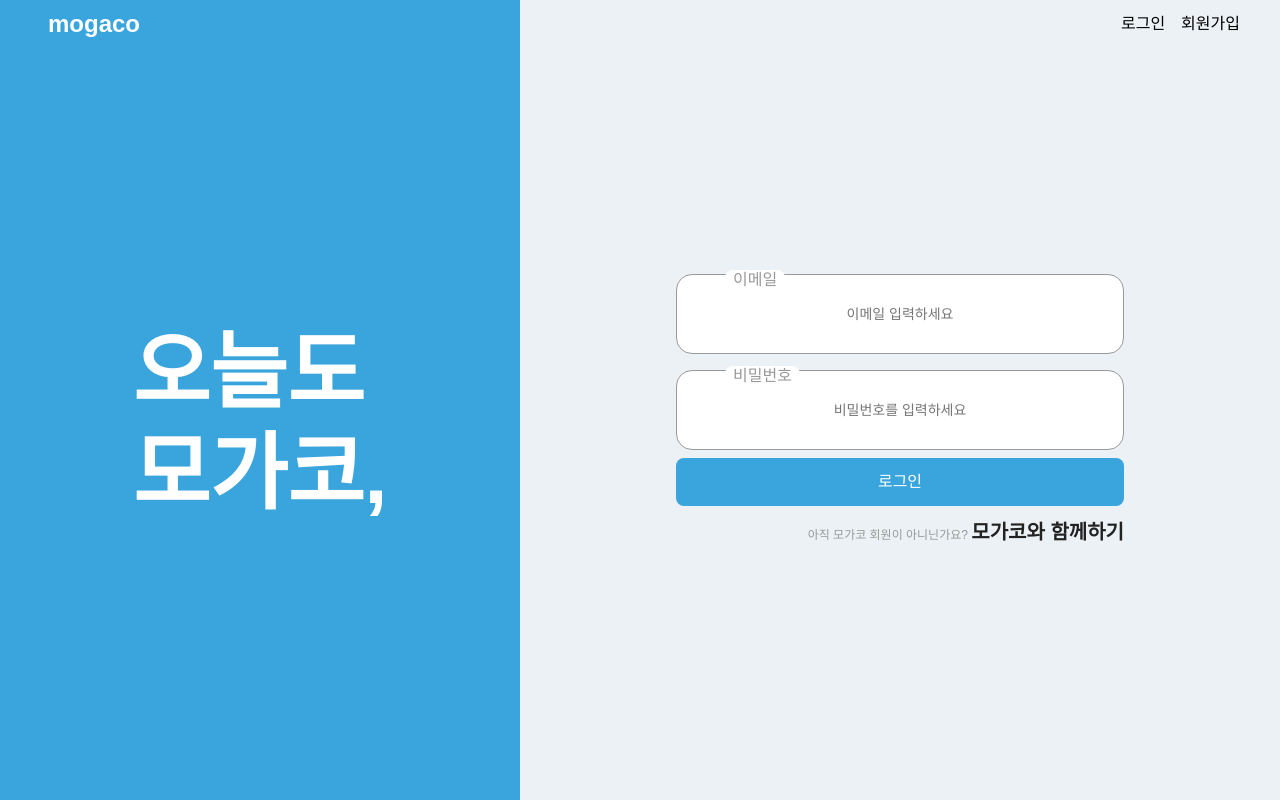
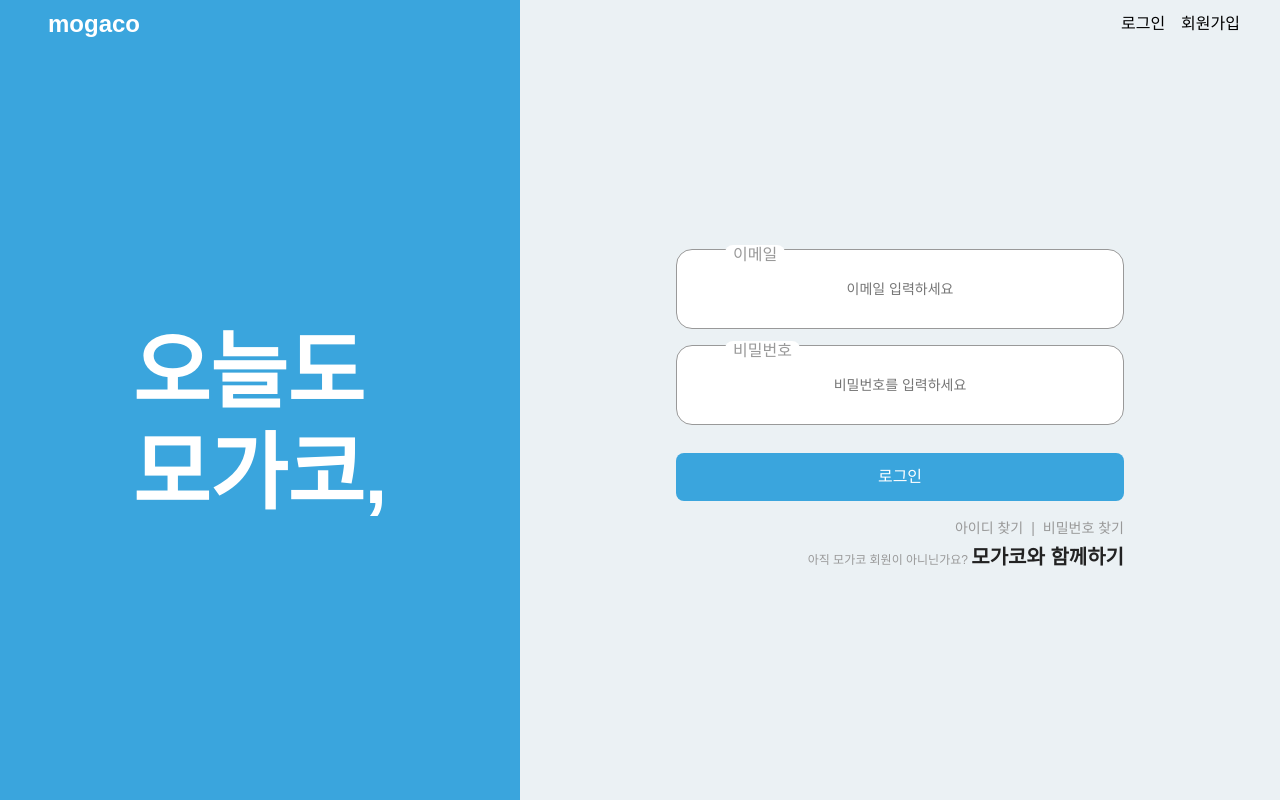
Before and after one commit to LoggingCo/mogaco.next.ts, a Next.js app: page /sign in a window 1280 px wide. Built offline with nearby package versions, Linux system fonts and the light colour scheme; no server answers; a web font is replaced by a local one.

Commit message:
feat: msw mocking api, room, mogaco, room-list
msw mocking api 추가 구현

```diff
--- a/src/__mock__/api/user.api.ts
+++ b/src/__mock__/api/user.api.ts
@@ -7,6 +7,7 @@ export const userLogin = rest.post('/api/user/login', async (req, res, ctx) => {
   let password;
 
   await req.json().then((data) => {
+    console.log(data);
     email = data.email;
     password = data.password;
   });
--- a/src/apis/Auth/authApi.ts
+++ b/src/apis/Auth/authApi.ts
@@ -12,16 +12,16 @@ class AuthApi implements AuthAptiImpl {
   }
 
   login({ data }: AuthApiParamType): Promise<AxiosResponse<any>> {
-    console.log(data);
-    return this.baseHttp.post('/login', data);
+    console.log(this.baseHttp);
+    return this.baseHttp.post(this.path + '/login', data);
   }
 
   logout(): Promise<AxiosResponse<any>> {
-    return this.tokenHttp.post('/logout');
+    return this.tokenHttp.post(this.path + '/logout');
   }
 
   signup({ data }: AuthApiParamType): Promise<AxiosResponse<any>> {
-    return this.baseHttp.post(this.path, data);
+    return this.baseHttp.post(this.path + '/signup', data);
   }
 
   jwtrefresh({ token }: AuthApiParamType): Promise<AxiosResponse<any>> {
--- a/src/apis/Http/http.ts
+++ b/src/apis/Http/http.ts
@@ -11,7 +11,7 @@ import TokenRepository from '@/repository/TokenRepository';
 
 // types
 type baseApiConstructorType = {
-  baseURL: string | undefined;
+  baseURL?: string | undefined;
   tokenActive?: boolean | undefined;
 };
 
--- a/src/apis/index.ts
+++ b/src/apis/index.ts
@@ -2,12 +2,25 @@ import AuthApi from './Auth/authApi';
 import Http from './Http/http';
 
 // api http
-export const baseHttp = new Http({
+
+const mookHttp = new Http({
+  baseURL: '/api',
+  tokenActive: false,
+});
+
+const TokenMookHttp = new Http({
+  baseURL: '/api',
+  tokenActive: false,
+});
+
+const baseHttp = new Http({
   baseURL: process.env.NEXT_PUBLIC_BASE_URL,
   tokenActive: false,
 });
 
-export const TokenbaseHttp = new Http({
+const TokenbaseHttp = new Http({
   baseURL: process.env.NEXT_PUBLIC_BASE_URL,
   tokenActive: true,
 });
+
+export const AuthService = new AuthApi(mookHttp, TokenMookHttp);
--- a/src/components/Layout/Logout/LogoutBtn.tsx
+++ b/src/components/Layout/Logout/LogoutBtn.tsx
@@ -1,7 +1,6 @@
-import ApiError from '@/apis/error';
+import { AuthService } from '@/apis';
 import TokenRepository from '@/repository/TokenRepository';
 import UserRepository from '@/repository/UserRepositroy';
-import axios from 'axios';
 import { useRouter } from 'next/router';
 import { useEffect, useState } from 'react';
 import styled from 'styled-components';
@@ -10,20 +9,24 @@ function LogOutBtn() {
   const [isLogin, setIsLogin] = useState(false);
   const router = useRouter();
 
-  const onLogout = () => {
-    axios.post('/api/user/logout').then((res) => {
+  const onLogout = async () => {
+    try {
+      const res = await AuthService.logout();
       if (res.status === 200) {
         TokenRepository.removeToken();
         UserRepository.removeUser();
         setIsLogin(false);
-
         const { pathname } = router;
         if (pathname === '/room-list') {
           return router.reload();
         }
         router.push('/room-list');
       }
-    });
+    } catch (err: any) {
+      if (err) {
+        console.log(err);
+      }
+    }
   };
 
   useEffect(() => {
--- a/src/components/Pages/sigin/Login/Login.tsx
+++ b/src/components/Pages/sigin/Login/Login.tsx
@@ -1,9 +1,10 @@
+import { AuthService } from '@/apis';
 import ApiError from '@/apis/error';
 import useInputs from '@/hooks/Common/useInputs';
 import TokenRepository from '@/repository/TokenRepository';
 import UserRepository from '@/repository/UserRepositroy';
-import axios from 'axios';
 import { useRouter } from 'next/router';
+import { useEffect, useState } from 'react';
 import * as Styeld from './Style';
 
 interface Form {
@@ -11,18 +12,18 @@ interface Form {
   password: string;
 }
 
-function SignLogin() {
+function SignLogin({ onClickSignUp }: any) {
   const router = useRouter();
   const [{ email, password }, onChangeForm] = useInputs<Form>({
     email: '',
     password: '',
   });
+  const [isError, setIsError] = useState(false);
 
-  const onSubmit = (e: React.FormEvent<HTMLFormElement>) => {
+  const onSubmit = async (e: React.FormEvent<HTMLFormElement>) => {
     e.preventDefault();
-    axios
-      .post('/api/user/login', { email, password })
-      .then((res) => {
+    try {
+      const res = await AuthService.login({ data: { email, password } });
       if (res.status === 200) {
         TokenRepository.setToken(res.data.token);
         UserRepository.setUser({
@@ -31,11 +32,19 @@ function SignLogin() {
         });
         router.push('/room-list');
       }
-      })
-      .catch((err) => {
-        new ApiError(err.response.data.message, err.response);
-      });
+    } catch (err: any) {
+      if (err) {
+        setIsError(true);
+        alert('아이디 또는 비밀번호를 확인해주세요');
+      }
+    }
   };
+
+  useEffect(() => {
+    if (isError) {
+      setIsError(false);
+    }
+  }, [email, password]);
 
   return (
     <Styeld.Wrapper>
@@ -53,9 +62,14 @@ function SignLogin() {
           />
           <span>비밀번호</span>
         </Styeld.InputBox>
+        <Styeld.Error error={isError}>아이디 또는 비밀번호를 확인인해주세요</Styeld.Error>
         <button>로그인</button>
+        <Styeld.Find>
+          <span>아이디 찾기</span>
+          <span>비밀번호 찾기</span>
+        </Styeld.Find>
         <Styeld.Link>
-          아직 모가코 회원이 아니닌가요? <span>모가코와 함께하기</span>
+          아직 모가코 회원이 아니닌가요? <span onClick={onClickSignUp}>모가코와 함께하기</span>
         </Styeld.Link>
       </Styeld.Form>
     </Styeld.Wrapper>
--- a/src/components/Pages/sigin/Login/Style.tsx
+++ b/src/components/Pages/sigin/Login/Style.tsx
@@ -1,5 +1,9 @@
 import styled from 'styled-components';
 import { flexCenter } from '@/libs/styles/common';
+
+interface LoginStlyeProps {
+  error: boolean;
+}
 
 export const Wrapper = styled.div`
   ${flexCenter}
@@ -58,3 +62,35 @@ export const Link = styled.div`
     font-size: 20px;
   }
 `;
+
+export const Error = styled.p<LoginStlyeProps>`
+  color: ${({ theme }) => theme.palette.error};
+  font-size: 12px;
+  text-align: center;
+  margin: 4px;
+  visibility: ${({ error }) => (error ? 'visible' : 'hidden')};
+`;
+
+export const Find = styled.div`
+  margin: 4px 0 12px 0;
+  display: flex;
+  justify-content: flex-end;
+  font-size: ${({ theme }) => theme.fontSize.small};
+
+  & span {
+    color: #999;
+    cursor: pointer;
+
+    ::after {
+      content: '|';
+      margin: 8px;
+    }
+
+    :last-child {
+      ::after {
+        content: '';
+        margin: 0;
+      }
+    }
+  }
+`;
--- a/src/pages/sign/index.tsx
+++ b/src/pages/sign/index.tsx
@@ -8,6 +8,14 @@ import { withOutAuth } from '@/libs/utils/hoc';
 
 function SignPage() {
   const [isLogin, setIsLogin] = useState(true);
+
+  const onClickLogin = () => {
+    setIsLogin(true);
+  };
+
+  const onClickSignUp = () => {
+    setIsLogin(false);
+  };
 
   return (
     <Styled.Wraaper>
@@ -22,15 +30,15 @@ function SignPage() {
       <Styled.Main>
         <Styled.MainHeader>
           <ul>
-            <li onClick={() => setIsLogin(true)} role="sign-in">
+            <li onClick={onClickLogin} role="sign-in">
               로그인
             </li>
-            <li onClick={() => setIsLogin(false)} role="sign-up">
+            <li onClick={onClickSignUp} role="sign-up">
               회원가입
             </li>
           </ul>
         </Styled.MainHeader>
-        {isLogin ? <SignLogin /> : <SignSignUp />}
+        {isLogin ? <SignLogin onClickSignUp={onClickSignUp} /> : <SignSignUp />}
       </Styled.Main>
     </Styled.Wraaper>
   );
```
Also changed, not shown: 1 other file (tests, documents, lock files or other folders). Lines whose indentation alone changed are shown as unchanged.
